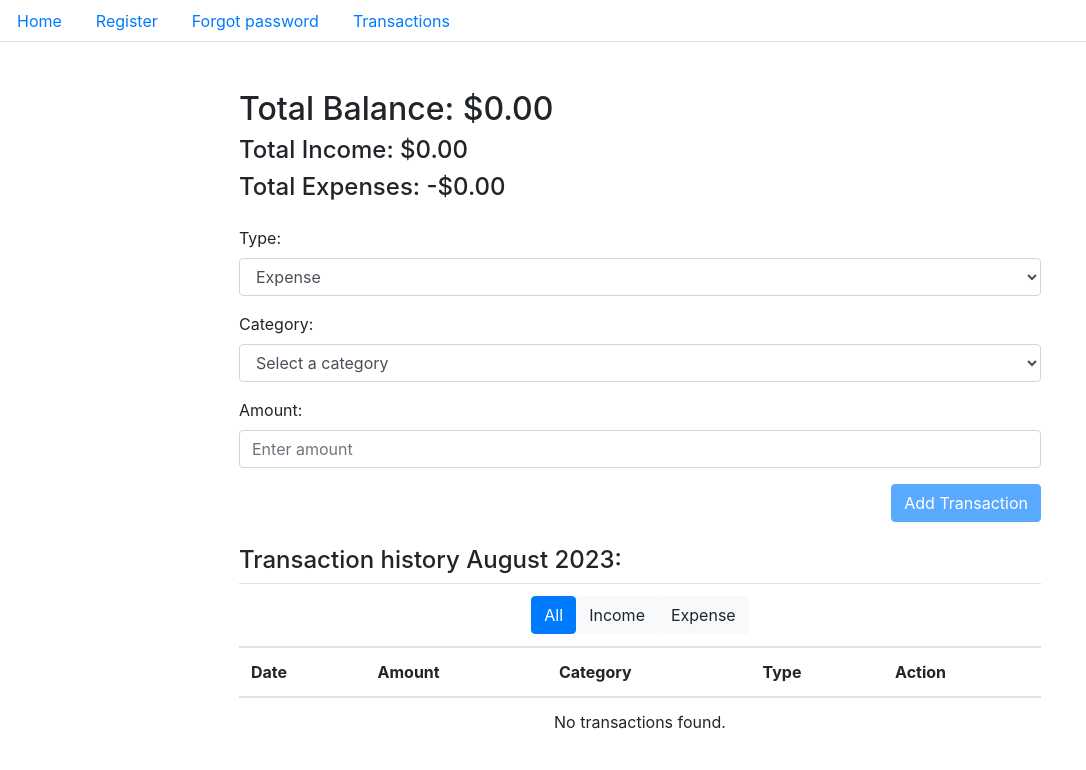
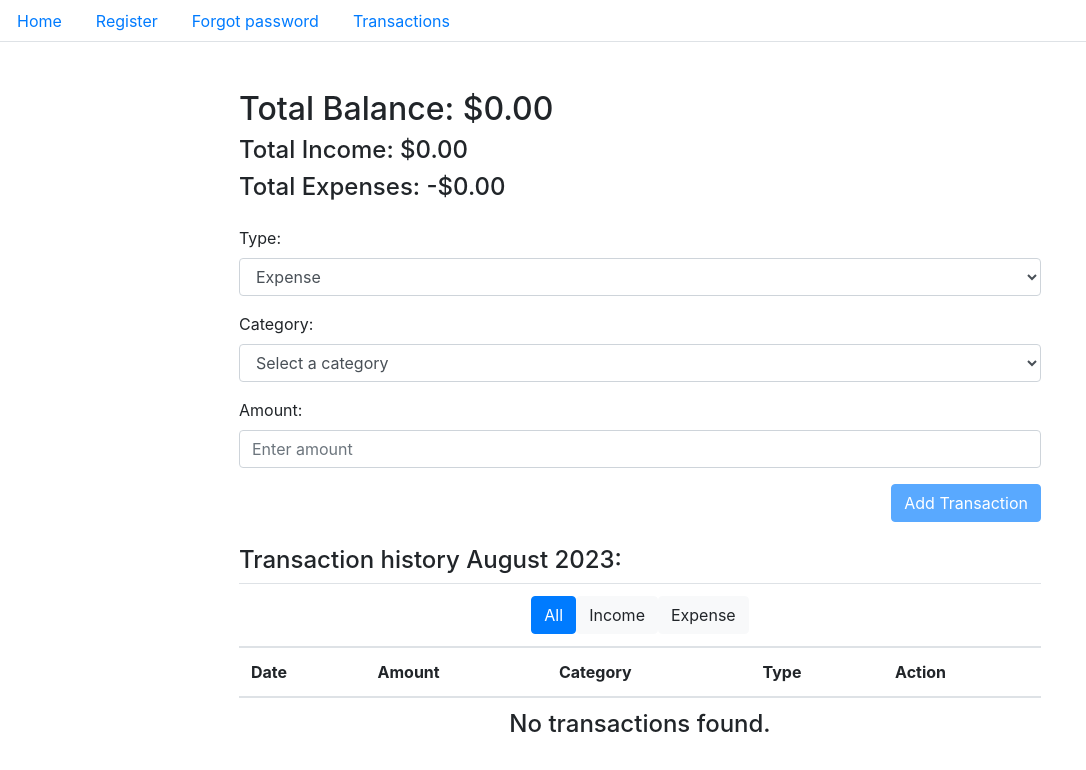
Before and after one commit to dfgrisales5078/SpendWisely, a React (Create React App) app: page /transactions in a window 1280 px wide. Shown: the top 770 px of the page, without its empty margins (0-1086 px from the left). Built offline with nearby package versions, Linux system fonts and the light colour scheme.

Commit message:
Move no transactions message into a h4

```diff
--- a/src/modules/TransactionsPage.jsx
+++ b/src/modules/TransactionsPage.jsx
@@ -235,7 +235,7 @@ function TransactionsPage() {
           ) : (
             <tr>
               <td colSpan="5" className="centered-content">
-                No transactions found.
+                <h4>No transactions found.</h4>
               </td>
             </tr>
           )}
```
